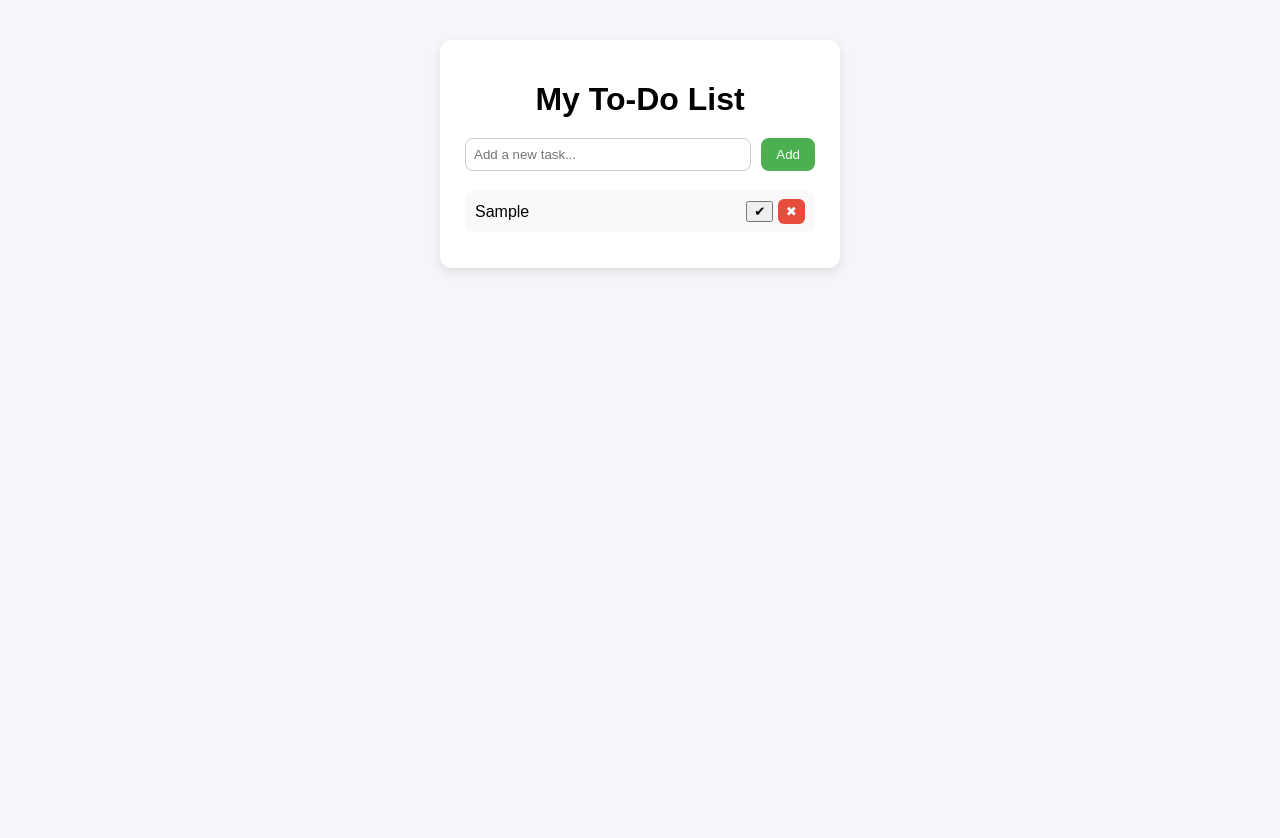
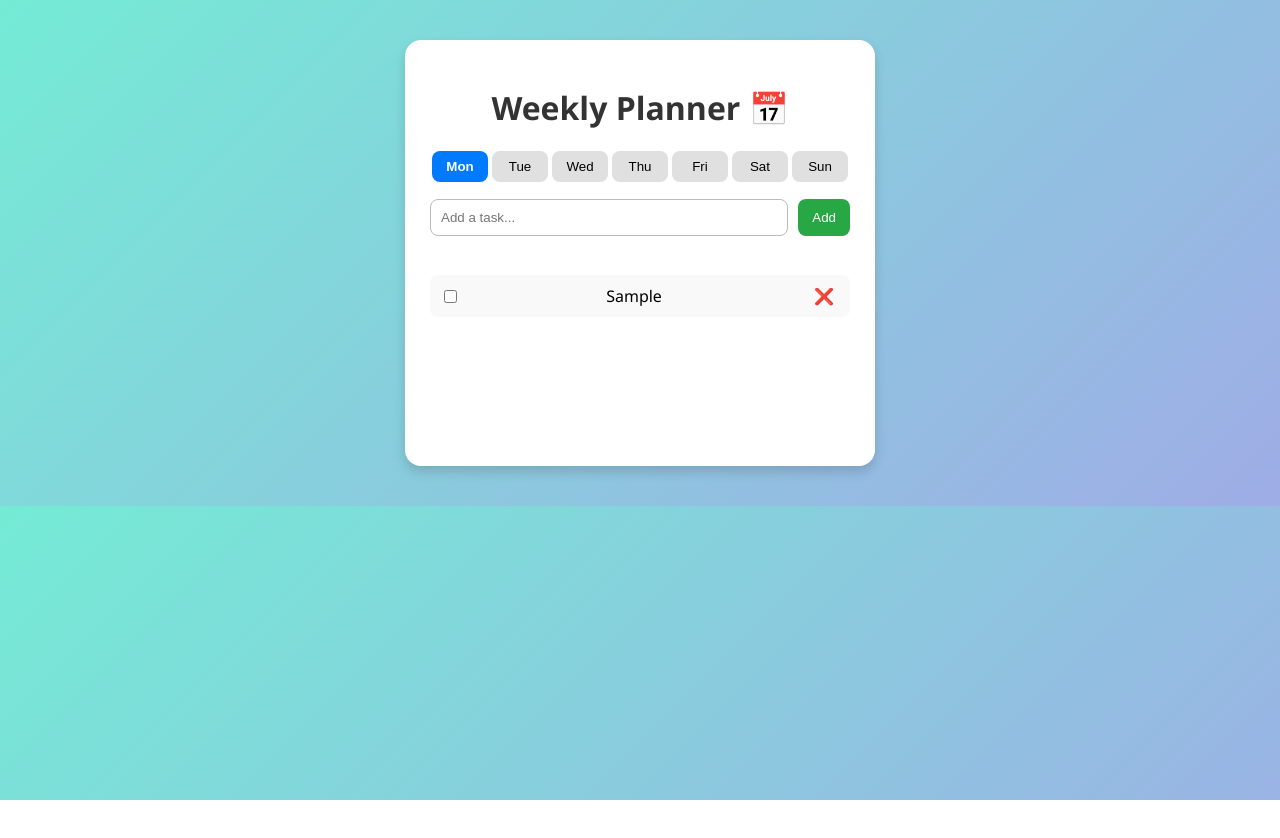
Before and after one commit to Ratchana-VITC/ToDo-app, a plain HTML site: page index.html in a window 1280 px wide. Both pictures are taken after typing "Sample" into the empty fields and a click on the button "Add". After the commit the page ends 800 px from the top, so only its background shows below. Drawn offline with Linux system fonts and the light colour scheme.

Commit message:
weekly planner updated

```diff
--- a/index.html
+++ b/index.html
@@ -1,24 +1,29 @@
 <!DOCTYPE html>
 <html lang="en">
 <head>
-    <meta charset="UTF-8">
-    <meta name="viewport" content="width=device-width, initial-scale=1.0">
-    <title>To-Do List</title>
-    <link rel="stylesheet" href="style.css">
+  <meta charset="UTF-8">
+  <meta name="viewport" content="width=device-width, initial-scale=1.0">
+  <title>Weekly Planner</title>
+  <link rel="stylesheet" href="style.css">
 </head>
+<body>
+  <div class="todo-container">
+    <h1>Weekly Planner 📅</h1>
 
-<body>
-  <div class="container">
-    <h1>My To-Do List</h1>
-    <div class="input-section">
-      <input type="text" id="taskInput" placeholder="Add a new task...">
-      <button id="addBtn">Add</button>
+    <!-- Tabs for days -->
+    <div class="tabs" id="dayTabs"></div>
+
+    <!-- Task input -->
+    <div class="input-area">
+      <input type="text" id="taskInput" placeholder="Add a task...">
+      <button id="addTaskBtn">Add</button>
     </div>
-    <ul id="taskList"></ul>
+    <div id="message"></div>
+
+    <!-- Task list -->
+    <ul id="taskList" class="sortable"></ul>
   </div>
+
   <script src="script.js"></script>
 </body>
 </html>
-
-</body>
-</html>
--- a/script.js
+++ b/script.js
@@ -1,54 +1,140 @@
-const taskInput = document.getElementById("taskInput");
-const addBtn = document.getElementById("addBtn");
-const taskList = document.getElementById("taskList");
+const taskInput = document.getElementById('taskInput');
+const addTaskBtn = document.getElementById('addTaskBtn');
+const taskList = document.getElementById('taskList');
+const dayTabs = document.getElementById('dayTabs');
+const message = document.getElementById('message');
 
-let tasks = JSON.parse(localStorage.getItem("tasks")) || [];
+const days = ["Mon", "Tue", "Wed", "Thu", "Fri", "Sat", "Sun"];
+let tasks = { Mon: [], Tue: [], Wed: [], Thu: [], Fri: [], Sat: [], Sun: [] };
+let currentDay = "Mon";
 
-// Render tasks
-function renderTasks() {
-  taskList.innerHTML = "";
-  tasks.forEach((task, index) => {
-    const li = document.createElement("li");
-    li.className = task.completed ? "completed" : "";
-
-    li.innerHTML = `
-      <span>${task.text}</span>
-      <div>
-        <button onclick="toggleTask(${index})">✔</button>
-        <button class="deleteBtn" onclick="deleteTask(${index})">✖</button>
-      </div>
-    `;
-    taskList.appendChild(li);
+// ---- Tabs ----
+function renderTabs() {
+  dayTabs.innerHTML = "";
+  days.forEach(day => {
+    const btn = document.createElement("button");
+    btn.textContent = day;
+    btn.classList.add("tab-btn");
+    if (day === currentDay) btn.classList.add("active");
+    btn.addEventListener("click", () => {
+      currentDay = day;
+      renderTabs();
+      renderTasks();
+      showMessage(""); // clear message when switching days
+    });
+    dayTabs.appendChild(btn);
   });
 }
 
-// Add task
-addBtn.addEventListener("click", () => {
+// ---- Render Tasks ----
+function renderTasks() {
+  taskList.innerHTML = '';
+  tasks[currentDay].forEach((task, index) => {
+    const li = document.createElement('li');
+    li.draggable = true;
+    li.dataset.index = index;
+
+    li.innerHTML = `
+      <input type="checkbox" ${task.completed ? 'checked' : ''} data-action="toggle" data-index="${index}">
+      <span class="${task.completed ? 'completed' : ''}">${task.text}</span>
+      <button data-action="delete" data-index="${index}">❌</button>
+    `;
+
+    taskList.appendChild(li);
+  });
+
+  enableDragAndDrop();
+}
+
+// ---- Add Task ----
+function addTask() {
   const text = taskInput.value.trim();
-  if (text) {
-    tasks.push({ text, completed: false });
-    taskInput.value = "";
-    saveTasks();
+  if (!currentDay) {
+    showMessage("⚠ Please select a day first.");
+    return;
+  }
+  if (!text) {
+    showMessage("⚠ Task cannot be empty.");
+    return;
+  }
+
+  tasks[currentDay].push({ text, completed: false });
+  taskInput.value = '';
+  showMessage(""); // clear warning
+  renderTasks();
+}
+
+addTaskBtn.addEventListener('click', addTask);
+taskInput.addEventListener('keypress', (e) => {
+  if (e.key === 'Enter') addTask();
+});
+
+// ---- Toggle/Delete ----
+taskList.addEventListener('click', (e) => {
+  const idx = e.target.dataset.index;
+  if (e.target.dataset.action === "toggle") {
+    tasks[currentDay][idx].completed = e.target.checked;
+    renderTasks();
+  }
+  if (e.target.dataset.action === "delete") {
+    tasks[currentDay].splice(idx, 1);
+    renderTasks();
   }
 });
 
-// Toggle complete
-function toggleTask(index) {
-  tasks[index].completed = !tasks[index].completed;
-  saveTasks();
+// ---- Drag and Drop ----
+function enableDragAndDrop() {
+  const items = taskList.querySelectorAll("li");
+
+  items.forEach(item => {
+    item.addEventListener("dragstart", () => {
+      item.classList.add("dragging");
+    });
+    item.addEventListener("dragend", () => {
+      item.classList.remove("dragging");
+      reorderTasks();
+    });
+  });
+
+  taskList.addEventListener("dragover", e => {
+    e.preventDefault();
+    const dragging = document.querySelector(".dragging");
+    const afterElement = getDragAfterElement(taskList, e.clientY);
+    if (afterElement == null) {
+      taskList.appendChild(dragging);
+    } else {
+      taskList.insertBefore(dragging, afterElement);
+    }
+  });
 }
 
-// Delete task
-function deleteTask(index) {
-  tasks.splice(index, 1);
-  saveTasks();
+function getDragAfterElement(container, y) {
+  const elements = [...container.querySelectorAll("li:not(.dragging)")];
+  return elements.reduce((closest, child) => {
+    const box = child.getBoundingClientRect();
+    const offset = y - box.top - box.height / 2;
+    if (offset < 0 && offset > closest.offset) {
+      return { offset, element: child };
+    } else {
+      return closest;
+    }
+  }, { offset: Number.NEGATIVE_INFINITY }).element;
 }
 
-// Save to localStorage
-function saveTasks() {
-  localStorage.setItem("tasks", JSON.stringify(tasks));
-  renderTasks();
+function reorderTasks() {
+  const newOrder = [];
+  taskList.querySelectorAll("li").forEach(li => {
+    const idx = li.dataset.index;
+    newOrder.push(tasks[currentDay][idx]);
+  });
+  tasks[currentDay] = newOrder;
 }
 
-// Initial render
+// ---- Message display ----
+function showMessage(text) {
+  message.textContent = text;
+}
+
+// ---- Init ----
+renderTabs();
 renderTasks();
--- a/style.css
+++ b/style.css
@@ -1,82 +1,129 @@
 body {
-  font-family: Arial, sans-serif;
-  background: #f4f6f9;
+  font-family: "Segoe UI", Arial, sans-serif;
+  background: linear-gradient(135deg, #74ebd5 0%, #9face6 100%);
   display: flex;
   justify-content: center;
-  align-items: flex-start;
-  height: 100vh;
+  padding: 40px;
   margin: 0;
-  padding-top: 40px;
 }
 
-.container {
-  background: #fff;
-  padding: 20px 25px;
-  border-radius: 12px;
-  box-shadow: 0px 4px 12px rgba(0,0,0,0.1);
-  width: 350px;
+.todo-container {
+  background: white;
+  padding: 25px;
+  border-radius: 16px;
+  box-shadow: 0 6px 12px rgba(0,0,0,0.15);
+  width: 420px;
+  animation: fadeIn 0.5s ease-in-out;
+}
+
+@keyframes fadeIn {
+  from { opacity: 0; transform: translateY(10px); }
+  to { opacity: 1; transform: translateY(0); }
 }
 
 h1 {
   text-align: center;
   margin-bottom: 20px;
+  color: #333;
 }
 
-.input-section {
+.tabs {
+  display: flex;
+  justify-content: space-between;
+  margin-bottom: 15px;
+  overflow-x: auto;
+}
+
+.tab-btn {
+  flex: 1;
+  margin: 2px;
+  padding: 8px;
+  border: none;
+  border-radius: 8px;
+  background: #e0e0e0;
+  cursor: pointer;
+  transition: background 0.3s, transform 0.1s;
+}
+
+.tab-btn:hover {
+  background: #d0d0ff;
+}
+
+.tab-btn.active {
+  background: #007bff;
+  color: white;
+  font-weight: bold;
+}
+
+.input-area {
   display: flex;
   gap: 10px;
+  margin-bottom: 5px;
 }
 
 #taskInput {
   flex: 1;
-  padding: 8px;
+  padding: 10px;
   border-radius: 8px;
-  border: 1px solid #ccc;
+  border: 1px solid #bbb;
 }
 
-#addBtn {
-  padding: 8px 15px;
+#addTaskBtn {
+  background: #28a745;
+  color: white;
   border: none;
+  padding: 8px 14px;
   border-radius: 8px;
-  background: #4caf50;
-  color: white;
   cursor: pointer;
+  transition: background 0.3s;
 }
 
-#addBtn:hover {
-  background: #45a049;
+#addTaskBtn:hover {
+  background: #218838;
+}
+
+#message {
+  color: red;
+  font-size: 0.85em;
+  margin-bottom: 8px;
+  min-height: 18px;
+  text-align: center;
 }
 
 ul {
   list-style: none;
   padding: 0;
-  margin-top: 20px;
+  min-height: 150px;
 }
 
 li {
   display: flex;
+  align-items: center;
   justify-content: space-between;
-  align-items: center;
   background: #f9f9f9;
-  margin-bottom: 10px;
-  padding: 8px 10px;
+  margin-bottom: 8px;
+  padding: 10px;
   border-radius: 8px;
+  cursor: grab;
+  transition: background 0.2s;
 }
 
-li.completed {
+li:hover {
+  background: #f1f1ff;
+}
+
+li.dragging {
+  opacity: 0.5;
+}
+
+li span.completed {
   text-decoration: line-through;
   color: gray;
 }
 
-button.deleteBtn {
+li button {
+  background: transparent;
   border: none;
-  background: #e74c3c;
-  color: white;
-  padding: 5px 8px;
-  border-radius: 6px;
   cursor: pointer;
+  font-size: 16px;
 }
-
-button.deleteBtn:hover {
-  background: #c0392b;
-}
```
